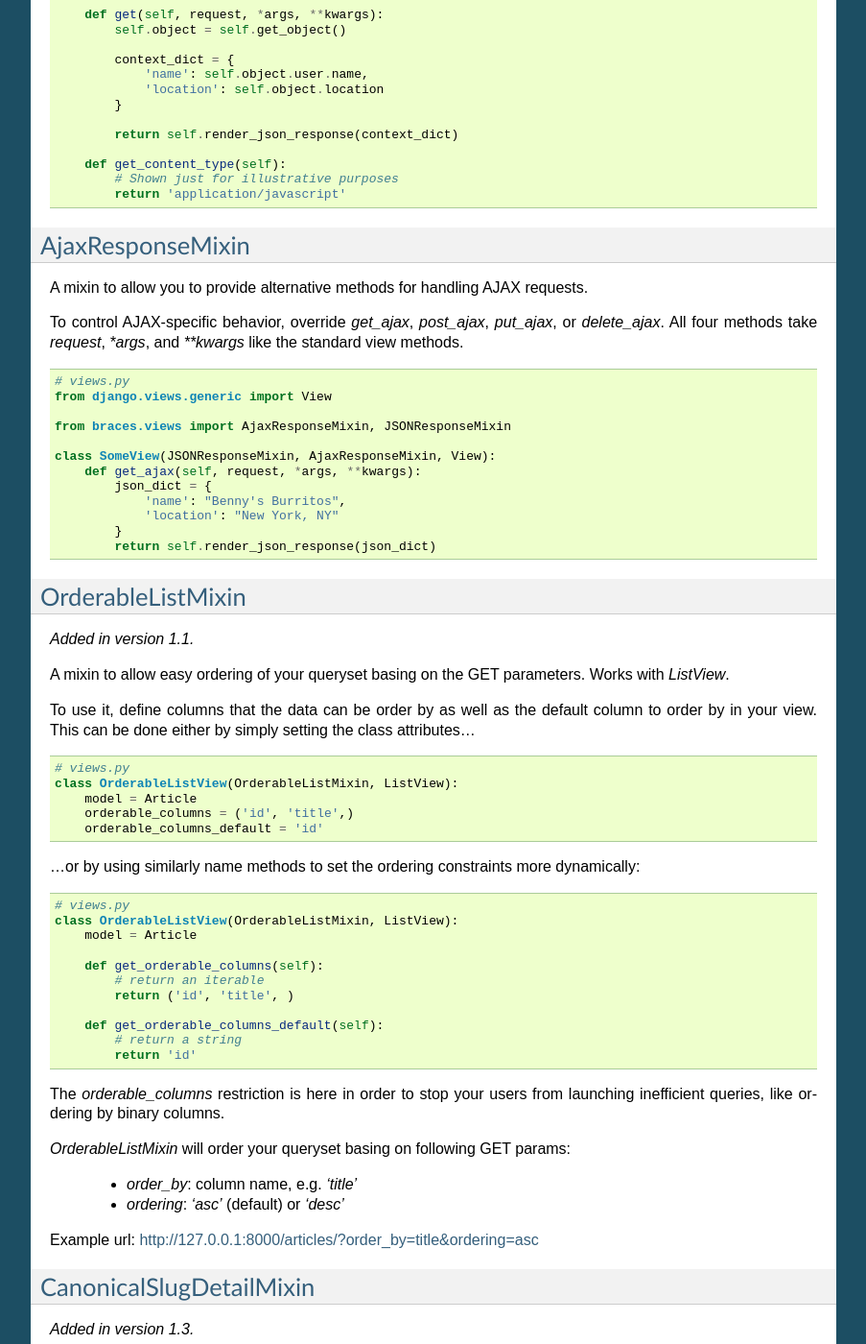
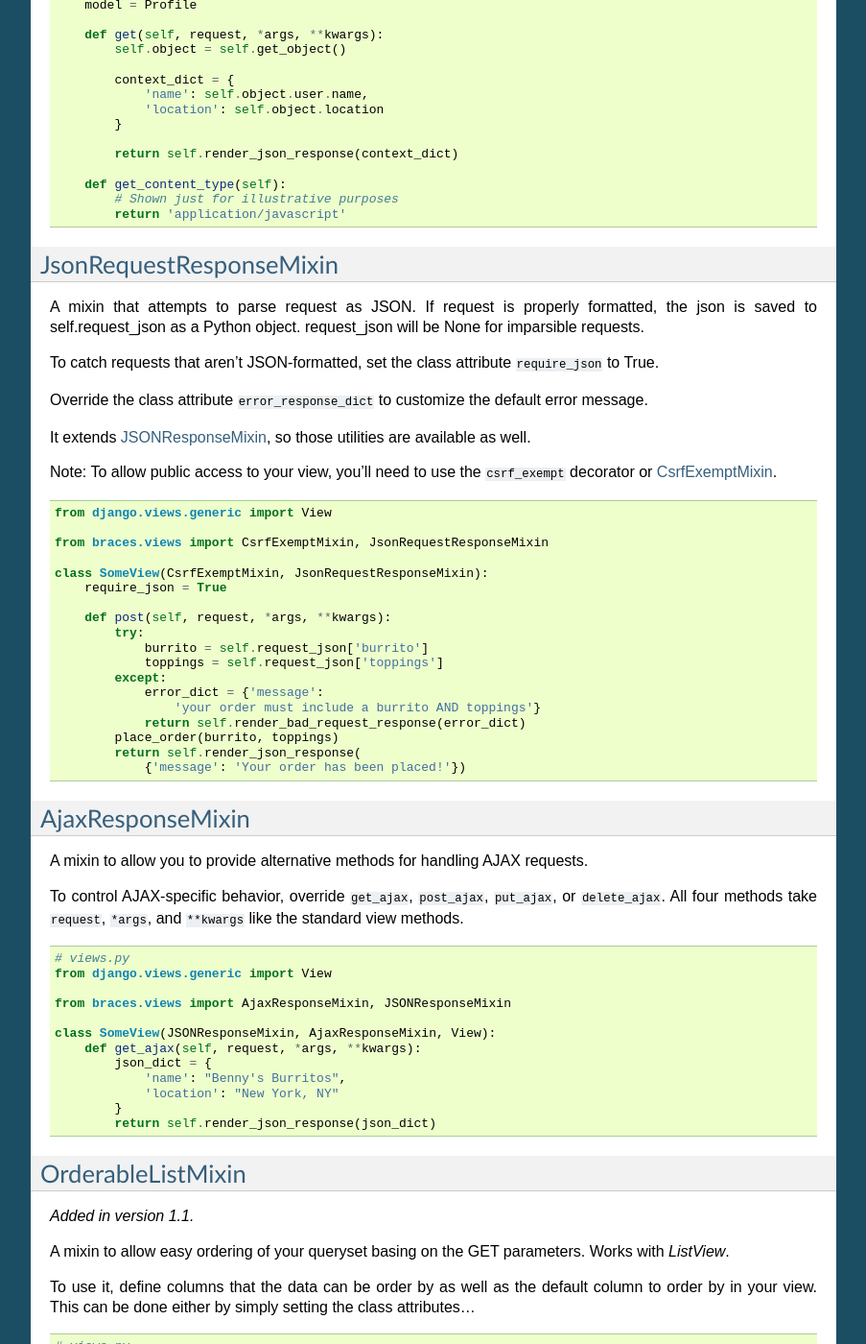
Before and after one commit to brack3t/django-braces, a Sphinx documentation site: the page built from docs/other.rst, in a window 1280 px wide and 1400 px high, scrolled down 2520 px. Shown: the whole window at 96% size, without its empty margins (198-1101 px from the left). Built offline with Sphinx 7.4.7, drawn with Linux system fonts in a browser that asks for light colours; some of the changed text lies outside the part shown.

Commit message:
better docs

```diff
--- a/docs/other.rst
+++ b/docs/other.rst
@@ -88,6 +90,8 @@ See Django's docs for more information on `prefetch_related`_.
         prefetch_related = ["post_set"]  # where the Post model has an FK to the User model as an author.
         template_name = "users/detail.html"
 
+
+.. _JSONResponseMixin:
 
 JSONResponseMixin
 -----------------
@@ -159,14 +163,51 @@ overriding the `get_content_type()` method.
             # Shown just for illustrative purposes
             return 'application/javascript'
 
+.. _JsonRequestResponseMixin:
+
+JsonRequestResponseMixin
+------------------------
+
+A mixin that attempts to parse request as JSON.  If request is properly formatted, the json is saved to self.request_json as a Python object.  request_json will be None for imparsible requests.
+
+To catch requests that aren't JSON-formatted, set the class attribute ``require_json`` to True.
+
+Override the class attribute ``error_response_dict`` to customize the default error message.
+
+It extends :ref:`JSONResponseMixin`, so those utilities are available as well.
+
+Note: To allow public access to your view, you'll need to use the ``csrf_exempt`` decorator or :ref:`CsrfExemptMixin`.
+
+::
+
+    from django.views.generic import View
+
+    from braces.views import CsrfExemptMixin, JsonRequestResponseMixin
+
+    class SomeView(CsrfExemptMixin, JsonRequestResponseMixin):
+        require_json = True
+
+        def post(self, request, *args, **kwargs):
+            try:
+                burrito = self.request_json['burrito']
+                toppings = self.request_json['toppings']
+            except:
+                error_dict = {'message':
+                    'your order must include a burrito AND toppings'}
+                return self.render_bad_request_response(error_dict)
+            place_order(burrito, toppings)
+            return self.render_json_response(
+                {'message': 'Your order has been placed!'})
+
+
+.. _AjaxResponseMixin:
+
 AjaxResponseMixin
 -----------------
 
 A mixin to allow you to provide alternative methods for handling AJAX requests.
 
-To control AJAX-specific behavior, override `get_ajax`, `post_ajax`, `put_ajax`,
-or `delete_ajax`. All four methods take `request`, `*args`, and `**kwargs` like
-the standard view methods.
+To control AJAX-specific behavior, override ``get_ajax``, ``post_ajax``, ``put_ajax``, or ``delete_ajax``. All four methods take ``request``, ``*args``, and ``**kwargs`` like the standard view methods.
 
 ::
 
@@ -262,14 +299,9 @@ Then create a standard DetailView that inherits this mixin:
     class ArticleView(CanonicalSlugDetailMixin, DetailView):
         model = Article
 
-Now, given an Article object with `{pk: 1, slug: 'hello-world'}`, the url
-http://127.0.0.1:8000/article/1-goodbye-moon will redirect to
-http://127.0.0.1:8000/article/1-hello-world with the HTTP status code 301 Moved
-Permanently. Any other non-canonical slug, not just 'goodbye-moon', will trigger the
-redirect as well.
+Now, given an Article object with ``{pk: 1, slug: 'hello-world'}``, the url `http://127.0.0.1:8000/article/1-goodbye-moon` will redirect to `http://127.0.0.1:8000/article/1-hello-world` with the HTTP status code 301 Moved Permanently. Any other non-canonical slug, not just 'goodbye-moon', will trigger the redirect as well.
 
-Control the canonical slug by either implementing the method
-`get_canonical_slug()` on the model class:
+Control the canonical slug by either implementing the method ``get_canonical_slug()`` on the model class:
 
 ::
 
@@ -280,7 +312,7 @@ Control the canonical slug by either implementing the method
         def get_canonical_slug(self):
           return "{}-{}".format(self.blog.get_canonical_slug(), self.slug)
 
-Or by overriding the `get_canonical_slug()` method on the view:
+Or by overriding the ``get_canonical_slug()`` method on the view:
 
 ::
 
@@ -291,9 +323,7 @@ Or by overriding the `get_canonical_slug()` method on the view:
             import codecs
             return codecs.encode(self.get_object().slug, 'rot_13')
 
-Given the same Article as before, this will generate urls of
-http://127.0.0.1:8000/article/1-my-blog-hello-world and
-http://127.0.0.1:8000/article/1-uryyb-jbeyq, respectively.
+Given the same Article as before, this will generate urls of `http://127.0.0.1:8000/article/1-my-blog-hello-world` and `http://127.0.0.1:8000/article/1-uryyb-jbeyq`, respectively.
 
 .. _select_related: https://docs.djangoproject.com/en/1.5/ref/models/querysets/#select-related
 .. _prefetch_related: https://docs.djangoproject.com/en/1.5/ref/models/querysets/#prefetch-related
```
Also changed, not shown: other parts of docs/other.rst (+24 -26 lines), docs/access.rst (+12 -0 lines), docs/form.rst (+18 -2 lines), docs/index.rst (+0 -33 lines).
